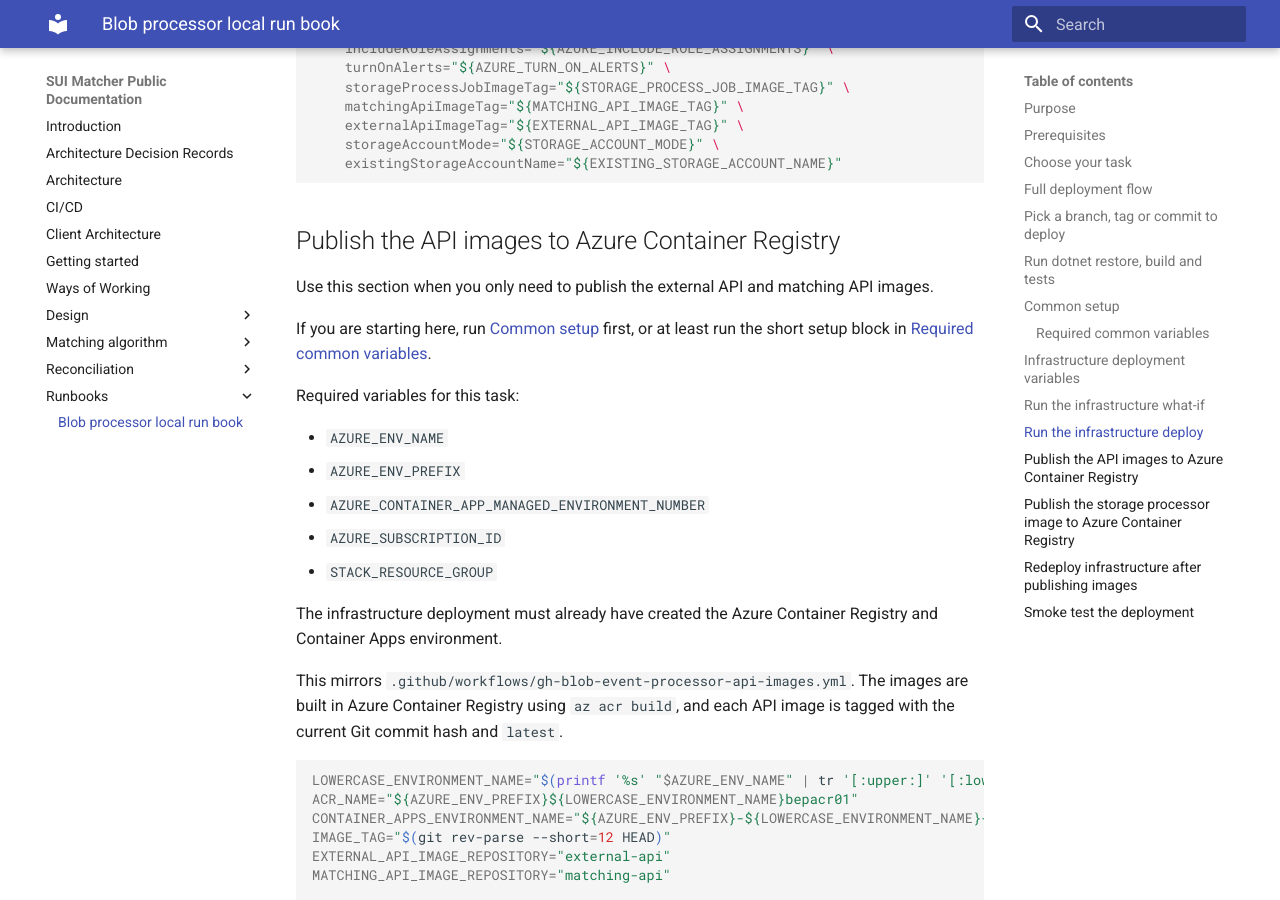
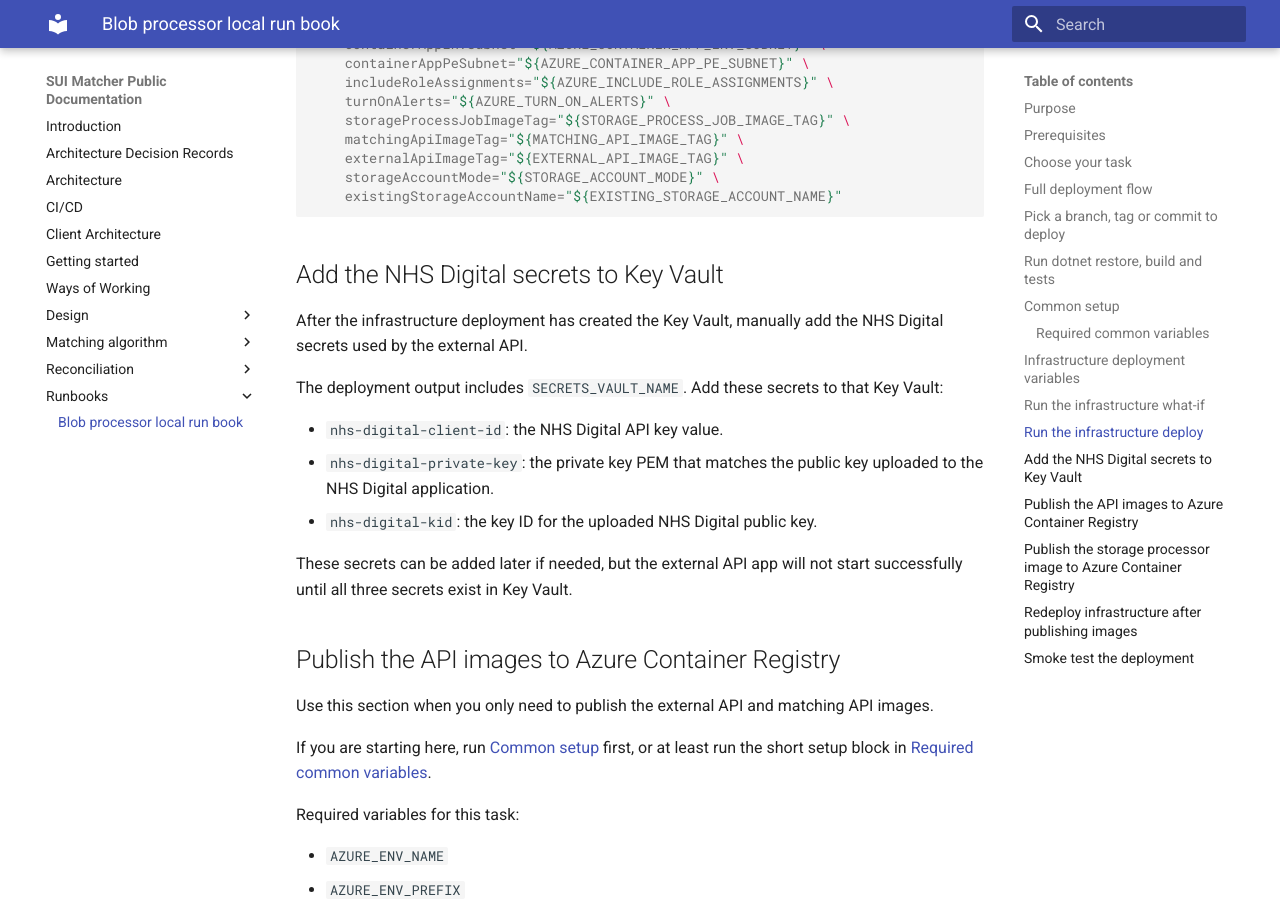
Before and after one commit to DFE-Digital/SUI_Matcher, an MkDocs documentation site: the page built from documentation/docs/runbooks/blob-processor-local-runbook.md, in a window 1280 px wide and 900 px high, scrolled down 6095 px. Built offline with MkDocs 1.6.1 and Material for MkDocs 9.7.7, drawn with Linux system fonts in a browser that asks for light colours; some of the changed text lies outside the part shown.

Commit message:
keyvault instructions

````diff
--- a/documentation/docs/runbooks/blob-processor-local-runbook.md
+++ b/documentation/docs/runbooks/blob-processor-local-runbook.md
@@ -35,10 +35,11 @@ or the storage processor event job image.
 4. [Infrastructure deployment variables](#infrastructure-deployment-variables).
 5. [Run the infrastructure what-if](#run-the-infrastructure-what-if).
 6. [Run the infrastructure deploy](#run-the-infrastructure-deploy).
-7. [Publish the API images to Azure Container Registry](#publish-the-api-images-to-azure-container-registry).
-8. [Publish the storage processor image to Azure Container Registry](#publish-the-storage-processor-image-to-azure-container-registry).
-9. [Redeploy infrastructure after publishing images](#redeploy-infrastructure-after-publishing-images).
-10. [Smoke test the deployment](#smoke-test-the-deployment).
+7. [Add the NHS Digital secrets to Key Vault](#add-the-nhs-digital-secrets-to-key-vault).
+8. [Publish the API images to Azure Container Registry](#publish-the-api-images-to-azure-container-registry).
+9. [Publish the storage processor image to Azure Container Registry](#publish-the-storage-processor-image-to-azure-container-registry).
+10. [Redeploy infrastructure after publishing images](#redeploy-infrastructure-after-publishing-images).
+11. [Smoke test the deployment](#smoke-test-the-deployment).
 
 ## Pick a branch, tag or commit to deploy
 
@@ -268,6 +269,20 @@ az deployment group create \
     storageAccountMode="${STORAGE_ACCOUNT_MODE}" \
     existingStorageAccountName="${EXISTING_STORAGE_ACCOUNT_NAME}"
 ```
+
+## Add the NHS Digital secrets to Key Vault
+
+After the infrastructure deployment has created the Key Vault, manually add the NHS Digital secrets used by the external
+API.
+
+The deployment output includes `SECRETS_VAULT_NAME`. Add these secrets to that Key Vault:
+
+- `nhs-digital-client-id`: the NHS Digital API key value.
+- `nhs-digital-private-key`: the private key PEM that matches the public key uploaded to the NHS Digital application.
+- `nhs-digital-kid`: the key ID for the uploaded NHS Digital public key.
+
+These secrets can be added later if needed, but the external API app will not start successfully until all three secrets
+exist in Key Vault.
 
 ## Publish the API images to Azure Container Registry
 
````
